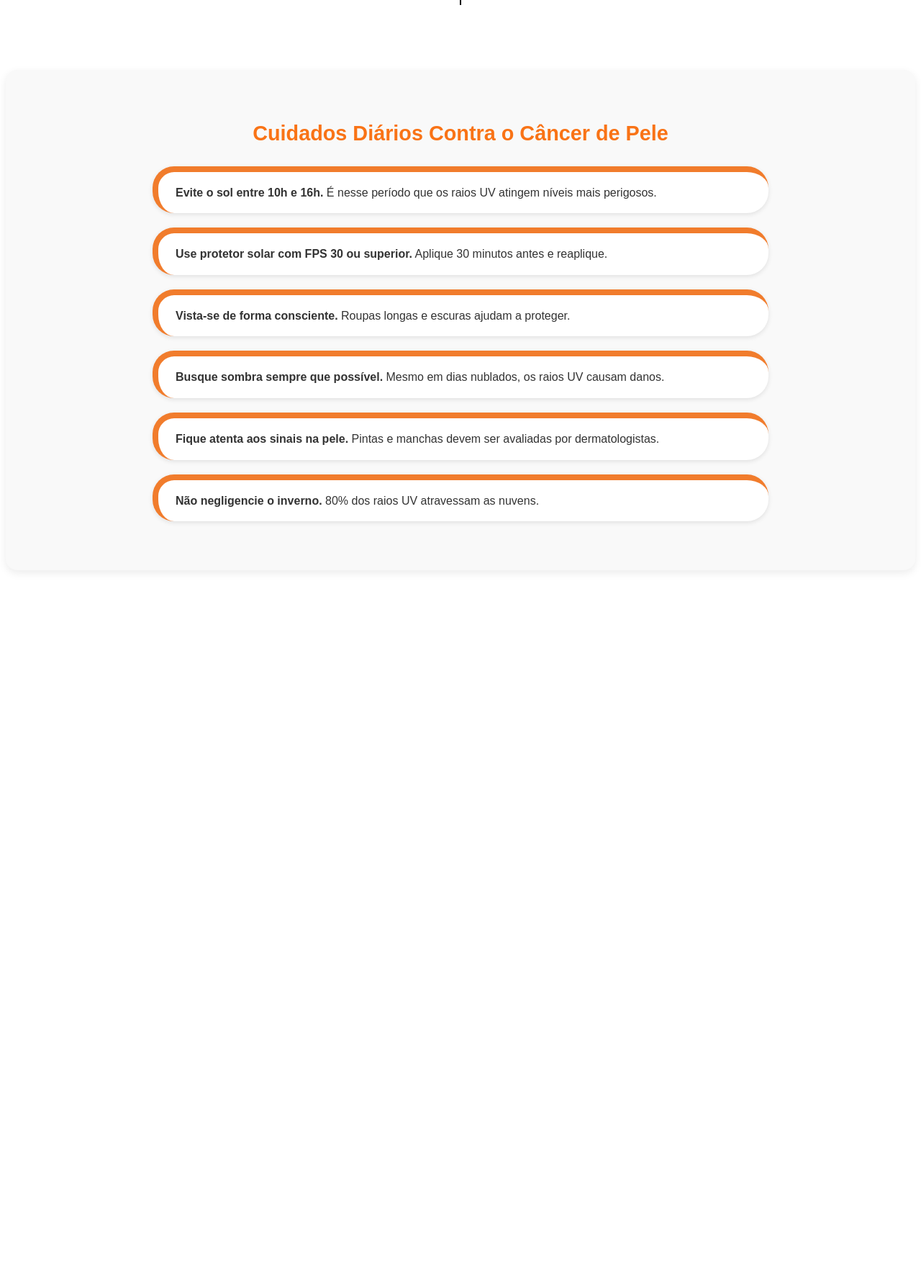
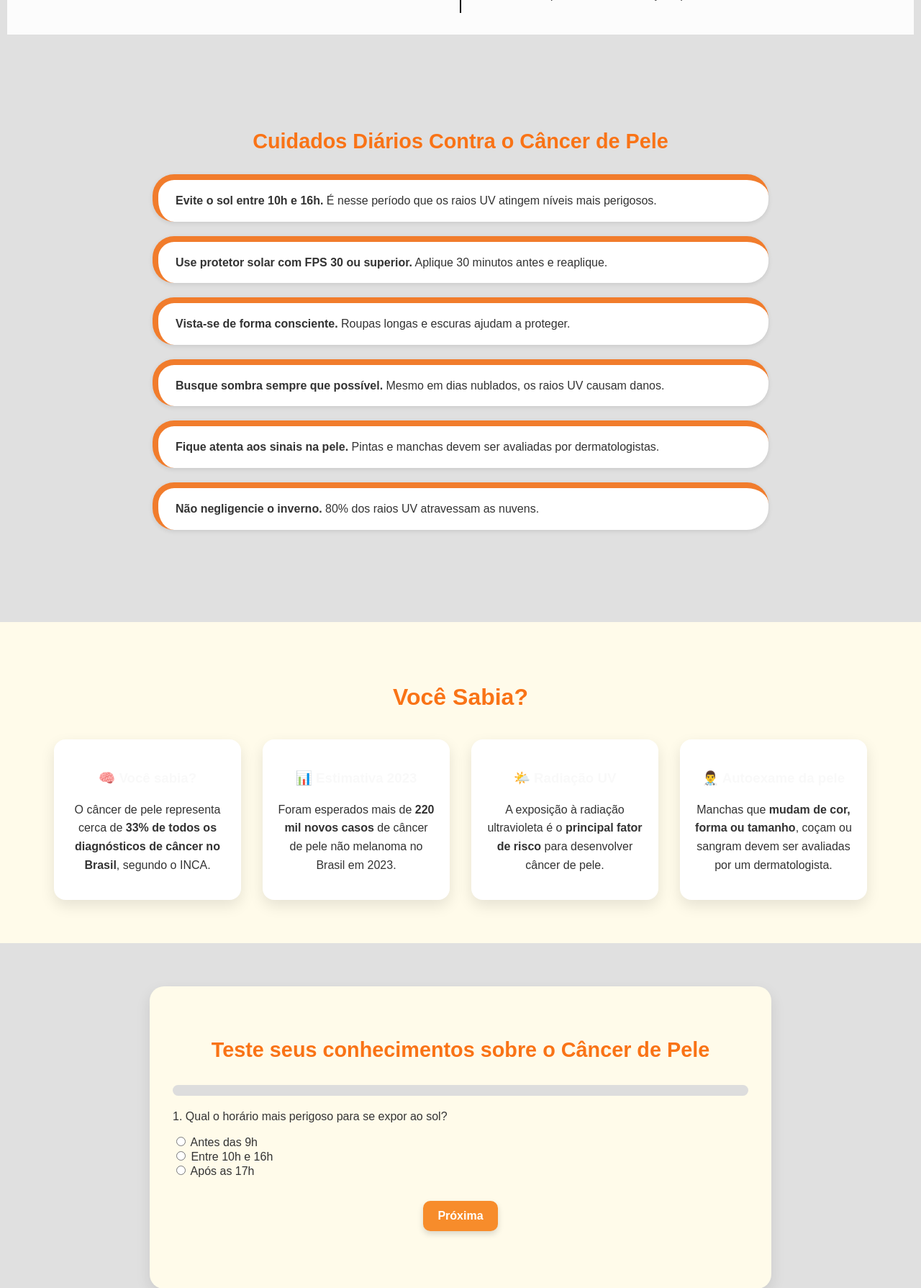
Before and after one commit to 130919S/nosso-tcc, a Flask app: page / in a window 1280 px wide. Shown: the part 2175-3964 px from the top of the page at 72% size. Before the commit the page ends 2969 px from the top, so only its background shows below. Run offline with Flask 3, Linux system fonts and the light colour scheme.

Commit message:
coloquei um você sabia e um joguinho de perguntas e respostas

```diff
--- a/static/css/style.css
+++ b/static/css/style.css
@@ -4,6 +4,8 @@ header {
   background-color: #f97316;
   padding: 1em 2em;
 }
+
+
 
 .topo-flex {
   display: flex;
@@ -121,7 +123,7 @@ input[type="email"] {
   flex-wrap: wrap;
   justify-content: center;
   align-items: flex-start;
-  gap: 3rem;
+  gap: 0rem;
   padding: 4em 2em;
   max-width: 1200px;
   margin: 0 auto;
@@ -232,7 +234,7 @@ body {
     font-family: Arial, sans-serif;
     margin: 0;
     padding: 0;
-    background-color: #fff;
+    background-color: #e0e0e0;
     color: #333;
 }
 
@@ -246,7 +248,7 @@ html {
     flex-wrap: wrap;
     justify-content: space-between;
     padding: 2em 1em;
-    background: #f8f8f8;
+   /* background: #f8f8f8; */
     gap: 2rem;
     align-items: center;
     text-align: left;
@@ -334,7 +336,7 @@ html {
 
 /* DESTAQUES */
 .destaques {
-    background-color: #f9f9f9;
+    background-color: 	#e0e0e0;
     border-radius: 16px;
     box-shadow: 0 4px 12px rgba(0, 0, 0, 0.08);
     padding: 2em 1.5em; /* ↓ reduzido */
@@ -345,7 +347,7 @@ html {
 
 
 .destaques .topicos {
-    color: #f97316;
+    color: #f9f9f9;
     font-size: 1.5rem;
     margin-bottom: 1em;
     font-weight: bold;
@@ -384,9 +386,9 @@ html {
     align-items: flex-start;
     gap: 40px;
     padding: 60px 20px;
-    background-color: #f9f9f9; /* ← novo */
+    /*background-color: #f9f9f9; /* ← novo */
     border-radius: 16px;       /* ← novo */
-    box-shadow: 0 4px 12px rgba(0, 0, 0, 0.08); /* ← novo */
+    /* box-shadow: 0 4px 12px rgba(0, 0, 0, 0.08); /* ← novo */
     color: #333;
     max-width: 1200px;
     margin: 0 auto;
@@ -427,10 +429,10 @@ html {
 }
 
 .cuidados {
-  background-color: #f9f9f9;
+  /* background-color: #f9f9f9; */
   padding: 3em 2em;
   border-radius: 16px;
-  box-shadow: 0 4px 12px rgba(0, 0, 0, 0.08);
+  /* box-shadow: 0 4px 12px rgba(0, 0, 0, 0.08); */
   max-width: 1200px;
   margin: 60px auto;
   text-align: center;
@@ -522,7 +524,7 @@ html {
   border-radius: 16px;
   padding: 2em;
   width: 90%;
-  max-width: 600px;
+  max-width: 900px;
   box-shadow: 0 12px 30px rgba(0,0,0,0.25);
   position: relative;
   animation: fadeInModal 0.4s ease;
@@ -576,3 +578,170 @@ html {
 .close:hover {
   transform: scale(1.2);
 }
+
+
+.coluna-esquerda,
+.coluna-direita {
+  flex: 1;
+  min-width: 300px;
+}
+
+.timeline {
+  padding-left: 20px;
+  text-align: left;
+  line-height: 1.6;
+}
+
+@media (max-width: 768px) {
+  .modal-flex {
+    flex-direction: column;
+  }
+}
+
+.modal-flex {
+  display: flex;
+  flex-wrap: wrap;
+  gap: 2em;
+  margin-top: 1.5em;
+}
+/* cards */
+
+.cards-container {
+  background-color: #fffbea;
+  padding: 60px 20px;
+  text-align: center;
+}
+
+.cards-container h2 {
+  font-size: 2rem;
+  color: #f97316;
+  margin-bottom: 40px;
+}
+
+.cards {
+  display: flex;
+  flex-wrap: wrap;
+  justify-content: center;
+  gap: 30px;
+}
+
+.card {
+  background: #fff;
+  border-radius: 16px;
+  box-shadow: 0 8px 20px rgba(0, 0, 0, 0.1);
+  padding: 20px;
+  max-width: 300px;
+  transition: transform 0.4s ease, opacity 0.4s ease;
+  opacity: 0;
+  transform: translateY(30px);
+}
+
+.card h3 {
+  color: #f9f9f9;
+  margin-bottom: 10px;
+}
+
+.card.visible {
+  opacity: 1;
+  transform: translateY(0);
+}
+
+@media (max-width: 768px) {
+  .cards {
+    flex-direction: column;
+    align-items: center;
+  }
+}
+
+/* quiz*/
+
+.quiz-container {
+  background-color: #fffbea;
+  padding: 3em 2em;
+  border-radius: 20px;
+  box-shadow: 0 8px 20px rgba(0,0,0,0.1);
+  max-width: 800px;
+  margin: 60px auto;
+  text-align: left;
+  font-family: Arial, sans-serif;
+}
+
+.quiz-container h2 {
+  text-align: center;
+  color: #f97316;
+  margin-bottom: 2rem;
+  font-size: 1.8rem;
+}
+
+.pergunta {
+  margin-bottom: 2rem;
+  padding: 1.5rem;
+  border-radius: 16px;
+  background-color: #fff;
+  box-shadow: 0 4px 8px rgba(0,0,0,0.08);
+  transition: all 0.3s ease;
+}
+
+.pergunta p {
+  font-weight: bold;
+  color: #333;
+  margin-bottom: 1rem;
+  font-size: 1.1rem;
+}
+
+.pergunta label {
+  display: block;
+  margin-bottom: 10px;
+  cursor: pointer;
+  padding-left: 5px;
+  transition: background 0.2s ease;
+}
+
+.pergunta input[type="radio"] {
+  margin-right: 8px;
+}
+
+#botao-proximo {
+  display: block;
+  margin: 2rem auto 0;
+  padding: 12px 20px;
+  font-size: 1rem;
+  background-color: #f78c2b;
+  color: white;
+  border: none;
+  border-radius: 10px;
+  font-weight: bold;
+  cursor: pointer;
+  box-shadow: 0 4px 8px rgba(0,0,0,0.15);
+  transition: background-color 0.3s ease, transform 0.2s ease;
+}
+
+#botao-proximo:hover {
+  background-color: #ffa346;
+  transform: translateY(-2px);
+}
+
+#resultado-quiz {
+  margin-top: 2rem;
+  font-size: 1.2rem;
+  font-weight: bold;
+  text-align: center;
+  color: #f97316;
+}
+
+/* Barra de progresso */
+.quiz-progress {
+  background-color: #ddd;
+  border-radius: 10px;
+  height: 15px;
+  width: 100%;
+  margin-bottom: 20px;
+  overflow: hidden;
+}
+
+.progress-bar {
+  background-color: #f97316;
+  height: 100%;
+  width: 0%;
+  transition: width 0.4s ease;
+}
--- a/static/script.js
+++ b/static/script.js
@@ -101,3 +101,153 @@ function mostrarMensagem(texto, isError) {
   div.textContent = texto;
   div.className = isError ? 'error' : 'msg';
 }
+
+
+// ajustes dos cards embaixo //
+
+document.addEventListener("DOMContentLoaded", () => {
+  const cards = document.querySelectorAll('.scroll-reveal');
+
+  console.log("🔎 Total de cards encontrados:", cards.length);
+
+  function revealOnScroll() {
+    const windowHeight = window.innerHeight;
+    cards.forEach(card => {
+      const cardTop = card.getBoundingClientRect().top;
+
+      if (cardTop < windowHeight - 50 && !card.classList.contains("visible")) {
+        card.classList.add('visible');
+        console.log("🟠 Card revelado:", card.querySelector('h3')?.textContent);
+      }
+    });
+  }
+
+  window.addEventListener('scroll', revealOnScroll);
+});
+
+// perguntas e respostas - teste de conhecimento //
+
+// ========== Animação dos cards scroll-reveal ==========
+const cards = document.querySelectorAll('.scroll-reveal');
+
+function revealOnScroll() {
+  const windowHeight = window.innerHeight;
+  cards.forEach(card => {
+    const cardTop = card.getBoundingClientRect().top;
+    if (cardTop < windowHeight - 50) {
+      card.classList.add('visible');
+    }
+  });
+}
+
+window.addEventListener('scroll', revealOnScroll);
+window.addEventListener('load', revealOnScroll);
+
+// ========== Lógica do Quiz ==========
+document.addEventListener("DOMContentLoaded", () => {
+  const perguntas = [
+    {
+      pergunta: "1. Qual o horário mais perigoso para se expor ao sol?",
+      opcoes: [
+        { texto: "Antes das 9h", valor: "a" },
+        { texto: "Entre 10h e 16h", valor: "b" },
+        { texto: "Após as 17h", valor: "c" }
+      ],
+      correta: "b"
+    },
+    {
+      pergunta: "2. Qual o fator de proteção solar (FPS) mínimo recomendado?",
+      opcoes: [
+        { texto: "FPS 15", valor: "a" },
+        { texto: "FPS 20", valor: "b" },
+        { texto: "FPS 30", valor: "c" }
+      ],
+      correta: "c"
+    },
+    {
+      pergunta: "3. Quais sinais na pele devem ser observados com atenção?",
+      opcoes: [
+        { texto: "Mudança de cor, forma ou sangramento", valor: "a" },
+        { texto: "Pintas pequenas e claras", valor: "b" },
+        { texto: "Pele ressecada", valor: "c" }
+      ],
+      correta: "a"
+    },
+    {
+      pergunta: "4. Qual é o tipo de câncer mais comum no Brasil?",
+      opcoes: [
+        { texto: "Câncer de mama", valor: "a" },
+        { texto: "Câncer de pele", valor: "b" },
+        { texto: "Câncer de próstata", valor: "c" }
+      ],
+      correta: "b"
+    },
+    {
+      pergunta: "5. Usar chapéu e óculos escuros ajuda na prevenção?",
+      opcoes: [
+        { texto: "Sim", valor: "a" },
+        { texto: "Não", valor: "b" }
+      ],
+      correta: "a"
+    }
+  ];
+
+  let perguntaAtual = 0;
+  let respostas = [];
+
+  const container = document.getElementById("pergunta-container");
+  const botao = document.getElementById("botao-proximo");
+  const resultadoDiv = document.getElementById("resultado-quiz");
+  const barraProgresso = document.getElementById("barra-progresso");
+
+  function exibirPergunta() {
+    const p = perguntas[perguntaAtual];
+    container.innerHTML = `
+      <p>${p.pergunta}</p>
+      ${p.opcoes.map(o => `
+        <label>
+          <input type="radio" name="resposta" value="${o.valor}"> ${o.texto}
+        </label><br>
+      `).join('')}
+    `;
+    atualizarProgresso(); // Atualiza a barra aqui
+  }
+
+  function atualizarProgresso() {
+    const progresso = ((perguntaAtual) / perguntas.length) * 100;
+    barraProgresso.style.width = `${progresso}%`;
+  }
+
+  botao.addEventListener("click", () => {
+    const selecionada = document.querySelector('input[name="resposta"]:checked');
+    if (!selecionada) {
+      alert("Por favor, selecione uma resposta antes de continuar.");
+      return;
+    }
+
+    respostas.push(selecionada.value);
+    perguntaAtual++;
+
+    if (perguntaAtual < perguntas.length) {
+      exibirPergunta();
+    } else {
+      calcularResultado();
+      botao.style.display = "none";
+      barraProgresso.style.width = "100%"; // Completa ao final
+    }
+  });
+
+  function calcularResultado() {
+    let acertos = 0;
+    respostas.forEach((r, i) => {
+      if (r === perguntas[i].correta) acertos++;
+    });
+
+    resultadoDiv.innerHTML = `
+      <h3>Resultado:</h3>
+      <p>Você acertou <strong>${acertos} de ${perguntas.length}</strong> perguntas.</p>
+    `;
+  }
+
+  exibirPergunta(); // Inicia com a primeira pergunta
+});
--- a/templates/index.html
+++ b/templates/index.html
@@ -47,14 +47,21 @@
   </div>
 </section>
 
-        <section class="destaques">
-            <div class="topicos">
+        <section class="cards-container">
   <h2>Nesta plataforma, você vai encontrar:</h2>
+  <div class="cards">
+    <div class="card scroll-reveal">
+      <p>📚 Informações confiáveis sobre o câncer de pele</p>
     </div>
-            <div class="cards">
-                <div class="card">Informações confiáveis sobre o câncer de pele</div>
-                <div class="card">Gráficos interativos sobre o avanço da doença</div>
-                <div class="card">Dicas práticas para se prevenir</div>
+    <div class="card scroll-reveal">
+      <p>📈 Gráficos interativos sobre o avanço da doença</p>
+    </div>
+    <div class="card scroll-reveal">
+      <p>🛡️ Dicas práticas para se prevenir</p>
+    </div>
+    <div class="card scroll-reveal">
+      <p> E muito mais...</p>
+    </div>
   </div>
 </section>
 
@@ -146,13 +153,42 @@
     </main>
     <script src="{{ url_for('static', filename='script.js') }}"></script>
 
+    <!-- cards-->
+
+    <section id="info-cards" class="cards-container">
+  <h2>Você Sabia?</h2>
+  <div class="cards">
+    <div class="card scroll-reveal">
+      <h3>🧠 Você sabia?</h3>
+      <p>O câncer de pele representa cerca de <strong>33% de todos os diagnósticos de câncer no Brasil</strong>, segundo o INCA.</p>
+    </div>
+    <div class="card scroll-reveal">
+      <h3>📊 Estimativa 2023</h3>
+      <p>Foram esperados mais de <strong>220 mil novos casos</strong> de câncer de pele não melanoma no Brasil em 2023.</p>
+    </div>
+    <div class="card scroll-reveal">
+      <h3>🌤️ Radiação UV</h3>
+      <p>A exposição à radiação ultravioleta é o <strong>principal fator de risco</strong> para desenvolver câncer de pele.</p>
+    </div>
+    <div class="card scroll-reveal">
+      <h3>👨‍⚕️ Autoexame da pele</h3>
+      <p>Manchas que <strong>mudam de cor, forma ou tamanho</strong>, coçam ou sangram devem ser avaliadas por um dermatologista.</p>
+    </div>
+  </div>
+</section>
+
     <!-- Botão que abre o modal -->
 
 
 <!-- Estrutura do Modal -->
 <div id="myModal" class="modal">
   <div class="modal-content">
+
     <span id="closeModalBtn" class="close">&times;</span>
+
+    <div class="modal-flex">
+      <!-- Coluna da esquerda (texto principal) -->
+      <div class="coluna-esquerda">
         <h2>Você já ouviu falar sobre o Dezembro Laranja?</h2>
 
         <div class="highlight">
@@ -175,7 +211,45 @@
 
         <p>Use o Dezembro Laranja como um lembrete para cuidar da sua pele todos os dias!</p>
       </div>
+
+      <!-- Coluna da direita (marcos históricos) -->
+      <div class="coluna-direita">
+        <h3>📅 Principais Marcos da Campanha</h3>
+        <ul class="timeline">
+          <li><strong>2014 – Início da Campanha:</strong> Lançamento oficial pela SBD para alertar sobre o câncer de pele.</li>
+          <li><strong>2015 – “Se exponha, mas não se queime”:</strong> Foco em proteção solar e mutirões com dermatologistas.</li>
+          <li><strong>2016 – “Câncer de pele é coisa séria”:</strong> Alerta reforçado nas redes e mídia.</li>
+          <li><strong>2018 – Recorde de atendimentos:</strong> Mais de 30 mil pessoas atendidas gratuitamente em um ano.</li>
+          <li><strong>2020 – “Adicione proteção ao seu verão”:</strong> Campanha digital em meio à pandemia.</li>
+          <li><strong>2022 – Diagnóstico precoce:</strong> Destaque para identificação rápida e parcerias com universidades.</li>
+        </ul>
+
+        <p style="margin-top: 20px;"><strong>Cuide da sua pele. Prevenir é sempre melhor do que tratar.</strong></p>
       </div>
+    </div>
+
+  </div>
+</div>
+
+<!-- teste de conhecimento, quiz-->
+
+<section id="quiz" class="quiz-container">
+  <h2>Teste seus conhecimentos sobre o Câncer de Pele</h2>
+
+  <!-- Barra de progresso -->
+  <div class="quiz-progress">
+    <div class="progress-bar" id="barra-progresso"></div>
+  </div>
+
+  <!-- Onde a pergunta será exibida -->
+  <div id="pergunta-container"></div>
+
+  <!-- Botão de próxima pergunta -->
+  <button id="botao-proximo" class="botao-menu">Próxima</button>
+
+  <!-- Resultado final -->
+  <div id="resultado-quiz"></div>
+</section>
 
 
 <!--<div id="alerta-uv"></div>-->
```
Lines whose indentation alone changed are shown as unchanged.
